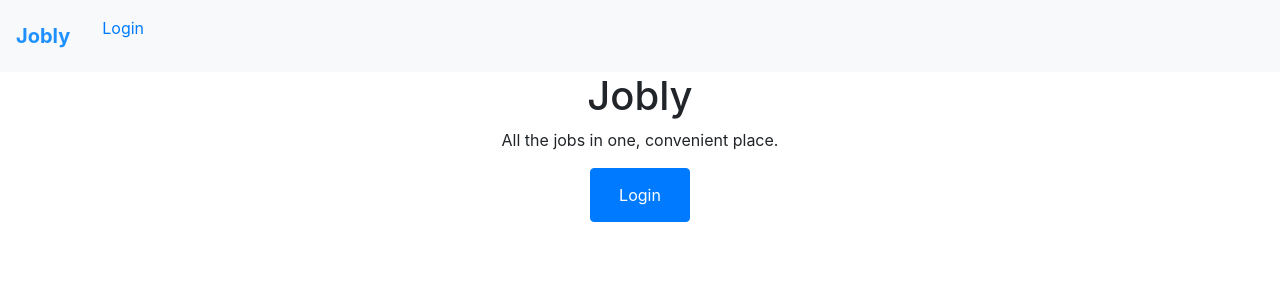
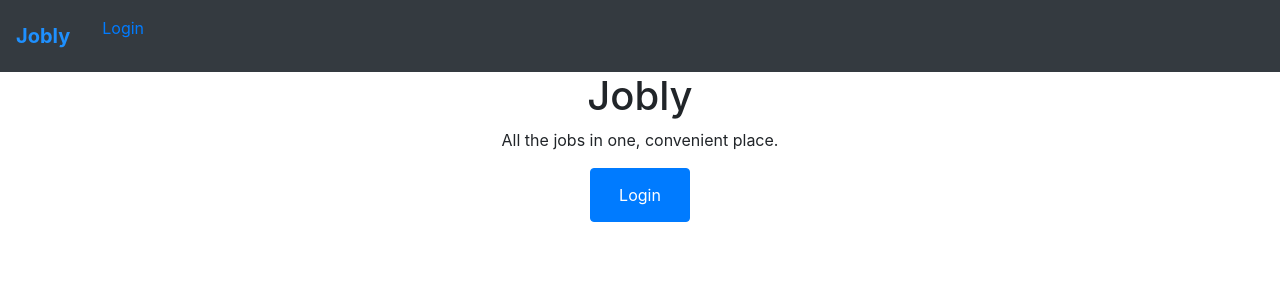
Before and after one commit to jkung92/react-jobly, a React (Create React App) app in the folder jobly-fe/: page / in a window 1280 px wide. Shown: the top 300 px of the page. Built offline with nearby package versions, Linux system fonts and the light colour scheme; no server answers.

Commit message:
removed console.log

```diff
--- a/jobly-fe/src/Companies.js
+++ b/jobly-fe/src/Companies.js
@@ -23,8 +23,6 @@
   }
 
   render() {
-    //const companies = this.props.data;
-    console.log(`this is inside companies.js`, this.props.data);
     return (
       <div>
         <h1> Companies </h1>
--- a/jobly-fe/src/JoblyApi.js
+++ b/jobly-fe/src/JoblyApi.js
@@ -1,7 +1,7 @@
 import React, { Component } from 'react';
 import axios from 'axios';
 // BASE URL has a slash built-in
-const BASE_URL = process.env.REACT_APP_BASE_URL || 'http://localhost:3001';
+const BASE_URL = process.env.REACT_APP_BASE_URL || 'http://localhost:3001/';
 
 class JoblyApi {
   static async request(endpoint, paramsOrData = {}, verb = 'get') {
--- a/jobly-fe/src/Jobs.js
+++ b/jobly-fe/src/Jobs.js
@@ -1,5 +1,4 @@
 import React, { Component } from 'react';
-//import axios from 'axios';
 import JoblyApi from './JoblyApi';
 import Card from './Card';
 import SearchBar from './SearchBar';
@@ -28,7 +27,6 @@
   };
 
   render() {
-    console.log(`Inside Jobs.js --- props are`, this.props.data);
     return (
       <div>
         <h1> Jobs </h1>
--- a/jobly-fe/src/Login.js
+++ b/jobly-fe/src/Login.js
@@ -1,12 +1,10 @@
 import React, { Component } from 'react';
 import Input from './Input';
 import JoblyApi from './JoblyApi';
-// import { ButtonGroup } from 'react-native-elements';
 
 class Login extends Component {
   constructor(props) {
     super(props);
-    // default fullName is an empty string
     this.state = {
       username: '',
       password: '',
--- a/jobly-fe/src/NavBar.js
+++ b/jobly-fe/src/NavBar.js
@@ -10,7 +10,6 @@
   logOut = () => {
     alert('Successfully logged out!');
     localStorage.clear();
-    console.log('navbar', this.props);
     this.props.resetState();
   };
 
@@ -84,7 +83,7 @@
 
   renderLoggedOut = () => {
     return (
-      <nav className="navbar navbar-expand-lg navbar-light bg-light">
+      <nav className="navbar navbar-expand-lg navbar-dark bg-dark">
         <NavLink
           className="navbar-brand"
           exact
@@ -129,4 +128,3 @@
 }
 
 export default NavBar;
-// return this.props.data ? this.renderLoggedIn() : this.renderLoggedOut();
--- a/jobly-fe/src/Profile.js
+++ b/jobly-fe/src/Profile.js
@@ -27,7 +27,6 @@
 
   async handleSubmit(evt) {
     evt.preventDefault();
-    try {
     const { username, password, photo_url, ...data } = this.state;
     if (photo_url) {
       this.setState({
@@ -43,11 +42,7 @@
     } else {
       alert('Wrong password');
     }
-      // Refactor -- don't use both try/catch and if/else here
-    } catch (error) {
-      console.log(error);
-      alert('Wrong password');
-    }
+
     this.setState({ password: '' });
   }
 
@@ -56,7 +51,6 @@
   }
 
   render() {
-    console.log(`inside Profile-------`, this.props);
     return (
       <div className=" d-flex bd-highlight container">
         <div className="container">
```
Also changed, not shown: jobly-fe/src/Routes.js (+0 -18 lines). Lines whose indentation alone changed are shown as unchanged.
